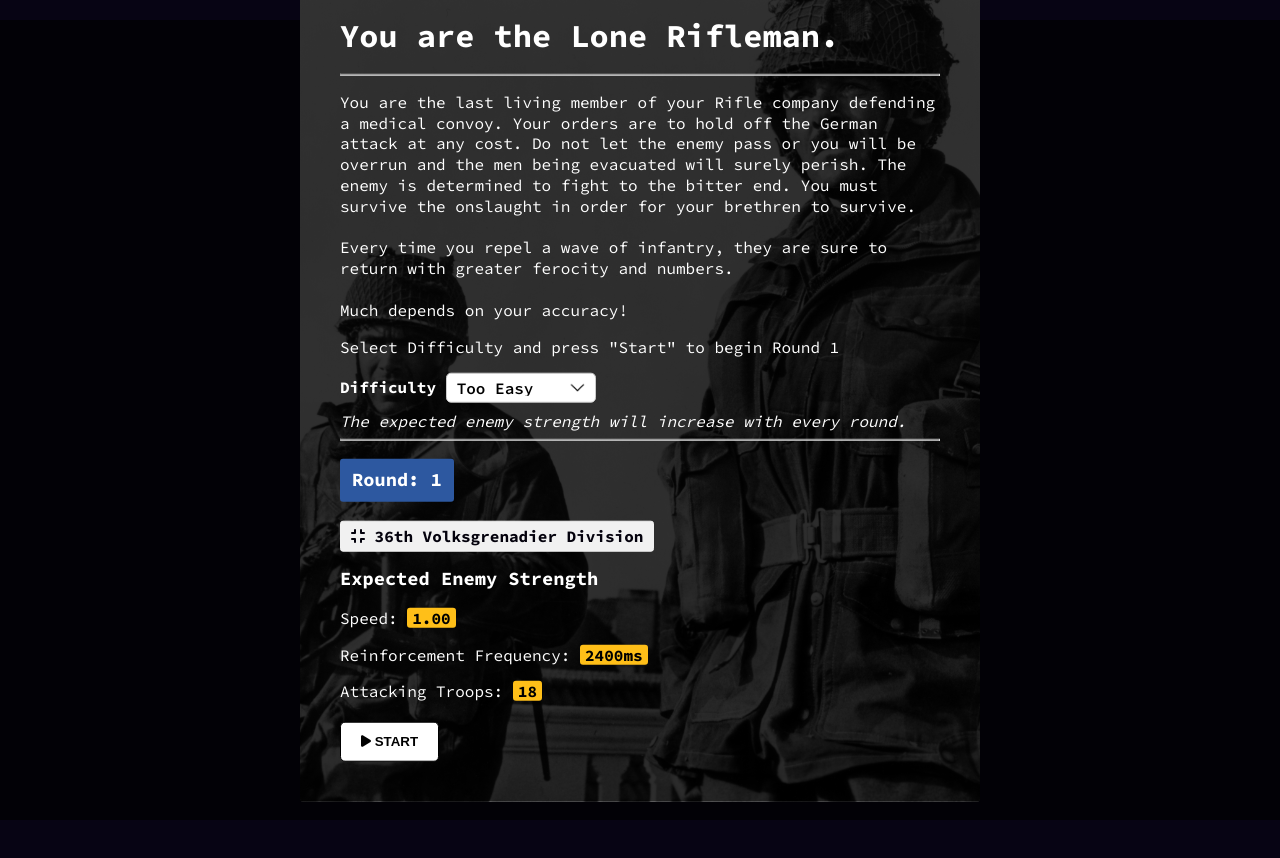
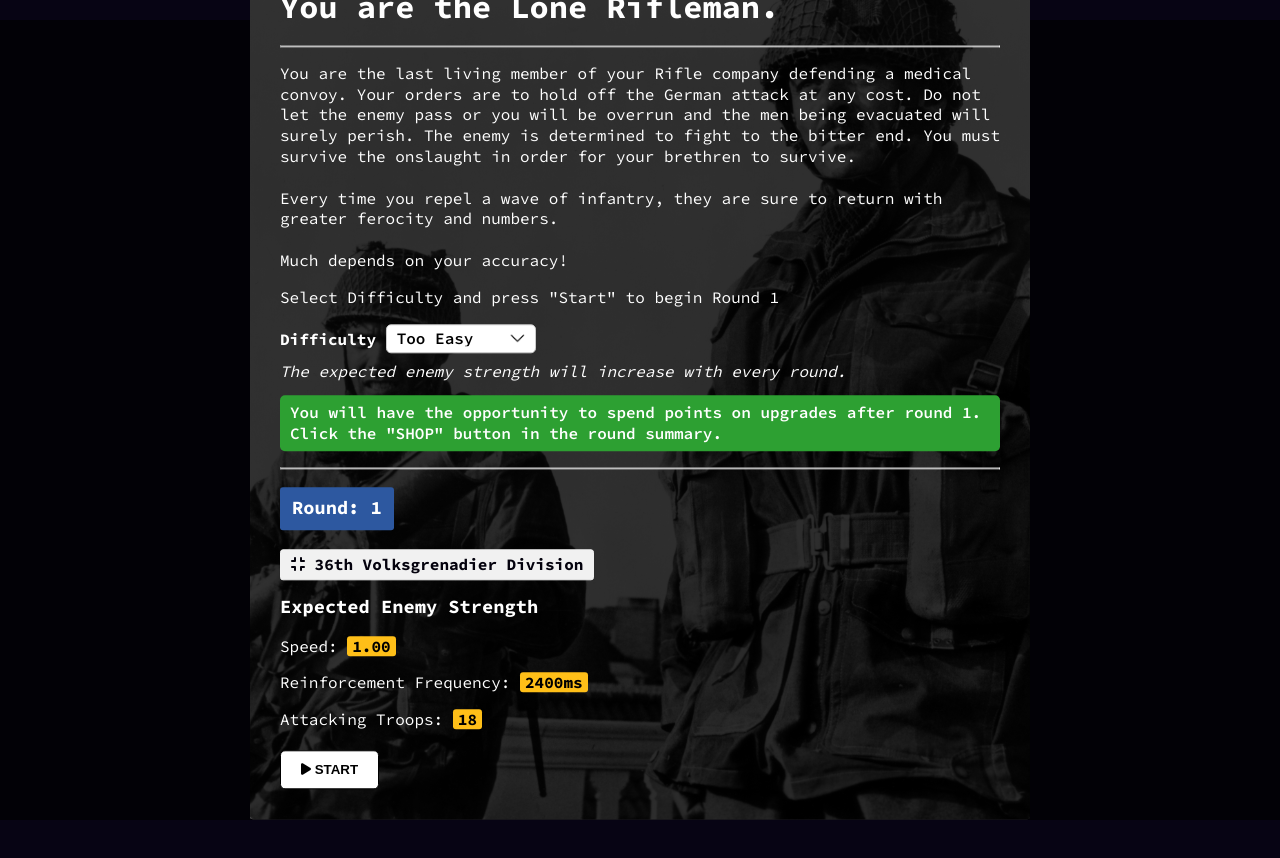
Before and after one commit to dragzter/ww2-shooter, a plain HTML site: page static/index.html in a window 1280 px wide. Drawn offline with nearby package versions, Linux system fonts and the light colour scheme.

Commit message:
css tweaks

```diff
--- a/static/css/style.css
+++ b/static/css/style.css
@@ -157,6 +157,13 @@ div {
 .ui-text {
   padding: 7px 10px;
   background: rgb(237, 240, 82);
+  color: #000;
+  font-weight: 600;
+  border-radius: 5px;
+}
+.ui-info {
+  padding: 7px 10px;
+  background: #2da032;
   color: #000;
   font-weight: 600;
   border-radius: 5px;
@@ -335,12 +342,12 @@ select {
 #gameModal,
 #shop {
   position: relative;
-  max-width: 680px;
+  max-width: 780px;
   overflow: hidden;
   top: 45%;
   left: 50%;
   transform: translate(-50%, -50%);
-  padding: 40px;
+  padding: 30px;
   background-color: rgb(240, 240, 240);
   background-image: url(../assets/introbanner.jpg);
   background-size: cover;
--- a/static/index.html
+++ b/static/index.html
@@ -59,6 +59,10 @@
               <em
                 >The expected enemy strength will increase with every round.</em
               >
+              <p class="ui-info">
+                You will have the opportunity to spend points on upgrades after
+                round 1. Click the "SHOP" button in the round summary.
+              </p>
             </div>
             <hr />
           </div>
```
